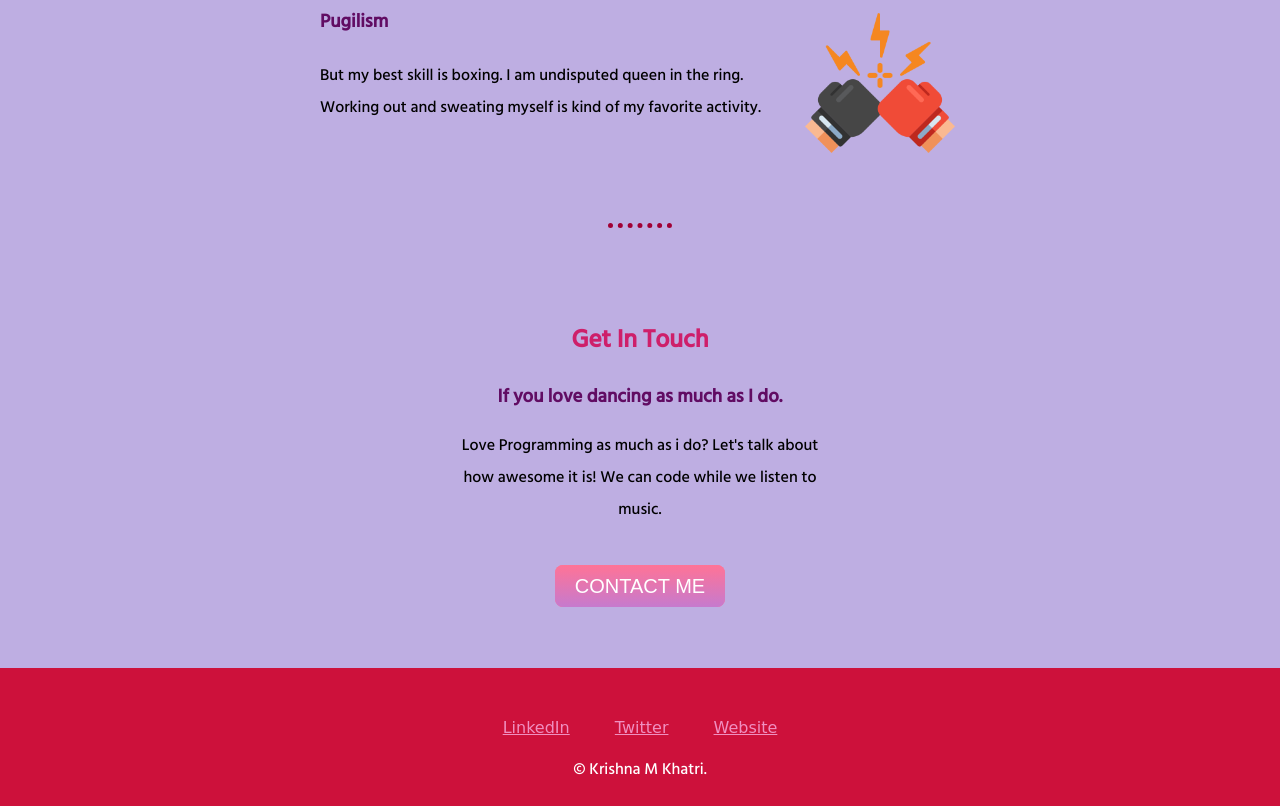
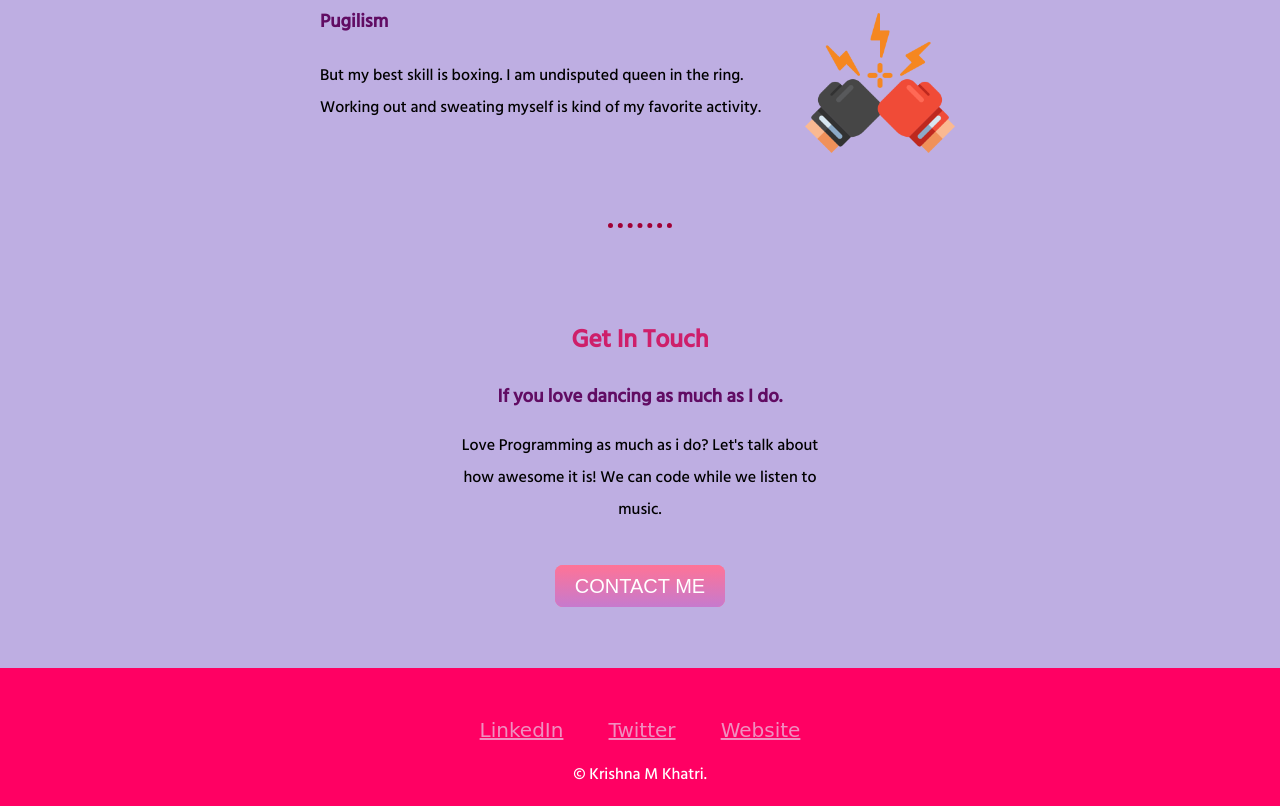
Before and after one commit to krishnakhatri822/My-Site, a plain HTML site: page index.html in a window 1280 px wide. Shown: the part 1647-2453 px from the top of the page. Drawn offline with Linux system fonts and the light colour scheme; a web font is replaced by a local one.

Commit message:
Update styles.css

```diff
--- a/styles.css
+++ b/styles.css
@@ -1,6 +1,6 @@
 body {
   margin: 0;
-  background-color: #CD113B;
+  background-color: #FF0063;
   text-align: center;
   font-family: 'Arima', cursive;
 }
@@ -57,7 +57,7 @@ span {
 }
 
 .bottom-container {
-  background-color: #CD113B;
+  background-color: #FF0063;
   margin-top: 50px;
   margin-bottom: 0;
 }
@@ -96,6 +96,7 @@ span {
 .footer-link {
   padding: 20px;
   color: #F08FC0;
+  font-size: 20px;
 }
 
 .end {
```
